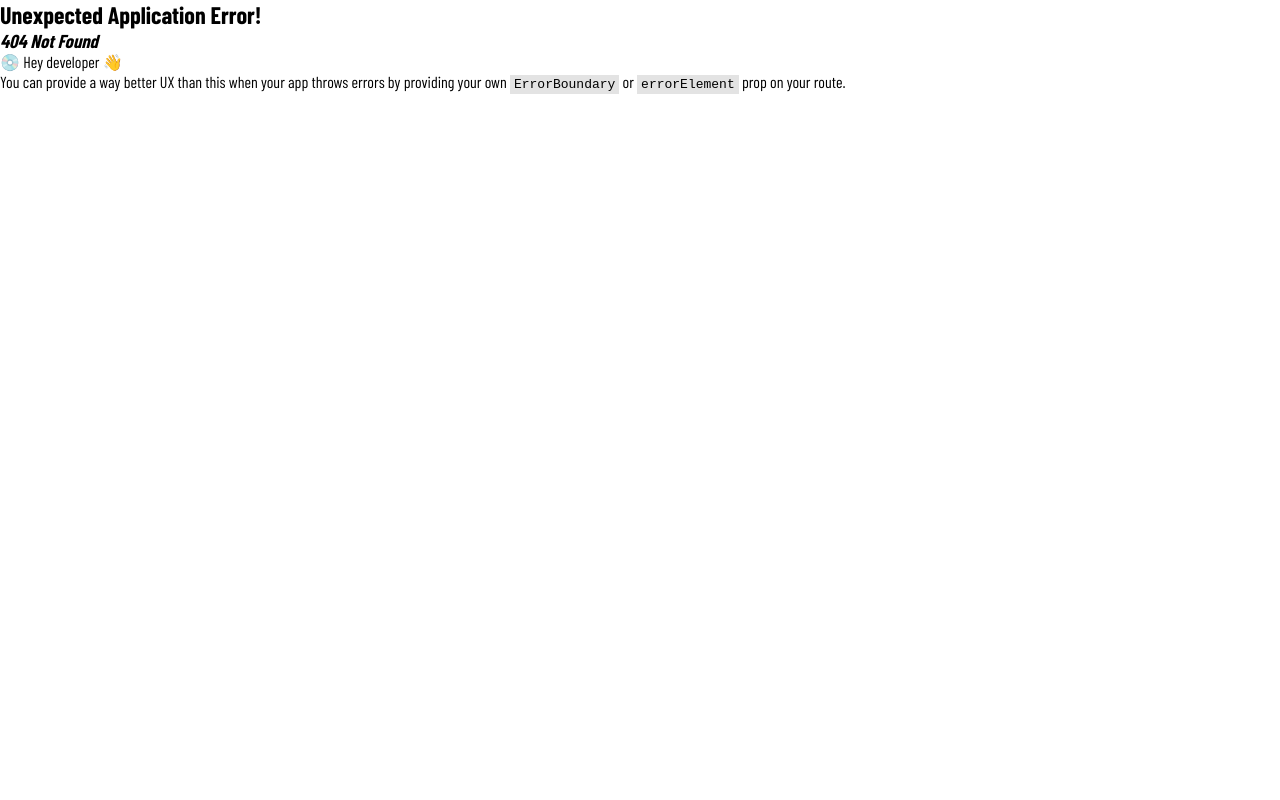
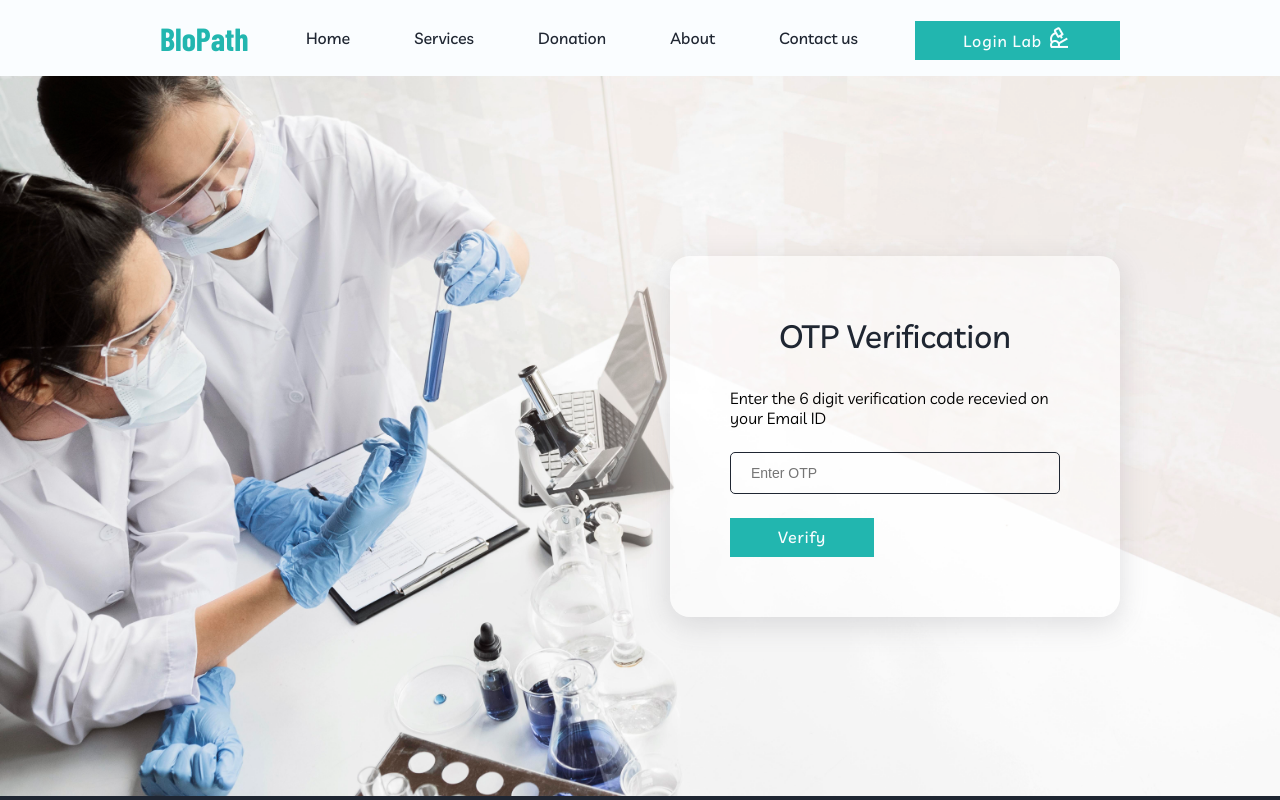
Before and after one commit to lostdaffy/labclots_ui, a React (Vite) app: page /Verify-User in a window 1280 px wide. Before the commit this address had no page. Shown: the top 800 px of the page. Built offline with nearby package versions, Linux system fonts and the light colour scheme; a web font is replaced by a local one.

Commit message:
email otp verification complete

```diff
--- a/src/main.jsx
+++ b/src/main.jsx
@@ -12,6 +12,7 @@ import Home from "./pages/Home/Home.jsx";
 import About from "./pages/About/About.jsx";
 import Login from "./pages/Login/Login.jsx";
 import Register from "./pages/Register/Register.jsx";
+import VerifyUser from "./pages/VerifyUser/VerifyUser.jsx";
 
 // Created a function for Routes
 const router = createBrowserRouter(
@@ -22,6 +23,7 @@ const router = createBrowserRouter(
       <Route path="/About" element={<About />}></Route>
       <Route path="/User-Login" element={<Login />}></Route>
       <Route path="/User-Register" element={<Register />}></Route>
+      <Route path="/Verify-User" element={<VerifyUser />}></Route>
     </Route>
   )
 );
--- a/src/pages/Login/Login.jsx
+++ b/src/pages/Login/Login.jsx
@@ -11,7 +11,7 @@ const Login = () => {
             <h2>Login Lab</h2>
             <form>
               <div className="input-field">
-                <label for="email">Email</label>
+                <label htmlFor="email">Email</label>
                 <input
                   type="text"
                   placeholder="Enter Email"
@@ -21,7 +21,7 @@ const Login = () => {
               </div>
 
               <div className="input-field">
-                <label for="password">Password</label>
+                <label htmlFor="password">Password</label>
                 <input
                   type="password"
                   placeholder="Enter Password"
--- a/src/pages/Register/Register.css
+++ b/src/pages/Register/Register.css
@@ -42,7 +42,7 @@
     background-color: transparent;
     font-size: 14px;
     font-weight: 400;
-    margin: 1rem 0;
+    margin: 0.5rem 0;
 }
 
 .input-field input:focus {
@@ -80,3 +80,18 @@
 .links a {
     color: blue;
 }
+
+.signup-btn {
+    background: #22b6af;
+    color: #fafdff;
+    font-size: 16px;
+    font-weight: 500;
+    padding: 0.6rem 3rem;
+    letter-spacing: 1px;
+    font-family: "Livvic", sans-serif;
+    border: none;
+}
+
+.signup-btn i {
+    font-size: 24px;
+}
--- a/src/pages/Register/Register.jsx
+++ b/src/pages/Register/Register.jsx
@@ -1,21 +1,25 @@
 import React, { useState } from "react";
 import "./Register.css";
-import { Link } from "react-router-dom";
-import { Axios } from "axios";
+import axios from "axios";
+import { useNavigate } from "react-router-dom";
 
 const Register = () => {
-  const [name, setName] = useState();
+  const navigate = useNavigate();
+  const [ownerName, setOwnerName] = useState();
   const [labName, setLabName] = useState();
-  const [email, setEmail] = useState();
-  const [password, setPassword] = useState();
+  const [labEmail, setLabEmail] = useState();
+  const [labPassword, setLabPassword] = useState();
 
   const handleSubmit = (e) => {
     e.preventDefault();
-    Axios.post("", {name, labName, email, password })
-      .then((result) => console.log(result))
-      .catch((err) => console.log(err));
+    axios.post("http://localhost:8080/api/v1/users/register", {
+      ownerName,
+      labName,
+      labEmail,
+      labPassword,
+    });
+    navigate("/Verify-User");
   };
-
 
   return (
     <>
@@ -26,14 +30,12 @@ const Register = () => {
 
             <form onSubmit={handleSubmit}>
               <div className="input-field">
-                <label htmlFor="name">Name</label>
+                <label htmlFor="ownerName">Name</label>
                 <input
                   type="text"
                   placeholder="Lab Owner Name"
                   name="ownerName"
-                  onChange={(e) => {
-                    setName(e.target.value);
-                  }}
+                  onChange={(e) => setOwnerName(e.target.value)}
                   required
                 />
               </div>
@@ -44,40 +46,35 @@ const Register = () => {
                   type="text"
                   placeholder="Enter Lab Name"
                   name="labName"
-                  onChange={(e) => {
-                    setLabName(e.target.value);
-                  }}
+                  onChange={(e) => setLabName(e.target.value)}
                   required
                 />
               </div>
 
               <div className="input-field">
-                <label htmlFor="email">Email</label>
+                <label htmlFor="labEmail">Email</label>
                 <input
-                  type="text"
+                  type="email"
                   placeholder="Enter Lab Email"
-                  name="email"
-                  onChange={(e) => {
-                    setEmail(e.target.value);
-                  }}
+                  name="labEmail"
+                  onChange={(e) => setLabEmail(e.target.value)}
                   required
                 />
               </div>
 
               <div className="input-field">
-                <label htmlFor="password">Password</label>
+                <label htmlFor="labPassword">Password</label>
                 <input
                   type="password"
                   placeholder="Enter Password"
-                  name="password"
-                  onChange={(e) => {
-                    setPassword(e.target.value);
-                  }}
+                  name="labPassword"
+                  onChange={(e) => setLabPassword(e.target.value)}
                   required
                 />
               </div>
-
-              <Link className="login-btn">Sign up</Link>
+              <button type="submit" className="signup-btn">
+                Sign up
+              </button>
             </form>
           </div>
         </div>
--- /dev/null
+++ b/src/pages/VerifyUser/VerifyUser.css
@@ -0,0 +1,14 @@
+.verify-btn {
+    background: #22b6af;
+    color: #fafdff;
+    font-size: 16px;
+    font-weight: 500;
+    padding: 0.6rem 3rem;
+    letter-spacing: 1px;
+    font-family: "Livvic", sans-serif;
+    border: none;
+}
+
+.verify-btn i {
+    font-size: 24px;
+}
--- /dev/null
+++ b/src/pages/VerifyUser/VerifyUser.jsx
@@ -0,0 +1,46 @@
+import React, { useState } from "react";
+import "./VerifyUser.css";
+import axios from "axios";
+import { useNavigate } from "react-router-dom";
+
+const VerifyUser = () => {
+  const navigate = useNavigate();
+  const [verificationToken, setVerificationToken] = useState();
+
+  const verifyCode = (e) => {
+    e.preventDefault();
+    axios.post("http://localhost:8080/api/v1/users/verify-email", {
+      verificationToken,
+    });
+    navigate("/User-Login");
+  };
+
+  return (
+    <>
+      <div className="user-login">
+        <div className="login-form">
+          <div className="form-wrap">
+            <h2>OTP Verification</h2>
+            <p>Enter the 6 digit verification code recevied on your Email ID</p>
+            <form onSubmit={verifyCode}>
+              <div className="input-field">
+                <input
+                  type="text"
+                  placeholder="Enter OTP"
+                  name="verificationToken"
+                  onChange={(e) => setVerificationToken(e.target.value)}
+                  required
+                />
+              </div>
+              <button type="submit" className="verify-btn">
+                Verify
+              </button>
+            </form>
+          </div>
+        </div>
+      </div>
+    </>
+  );
+};
+
+export default VerifyUser;
```
